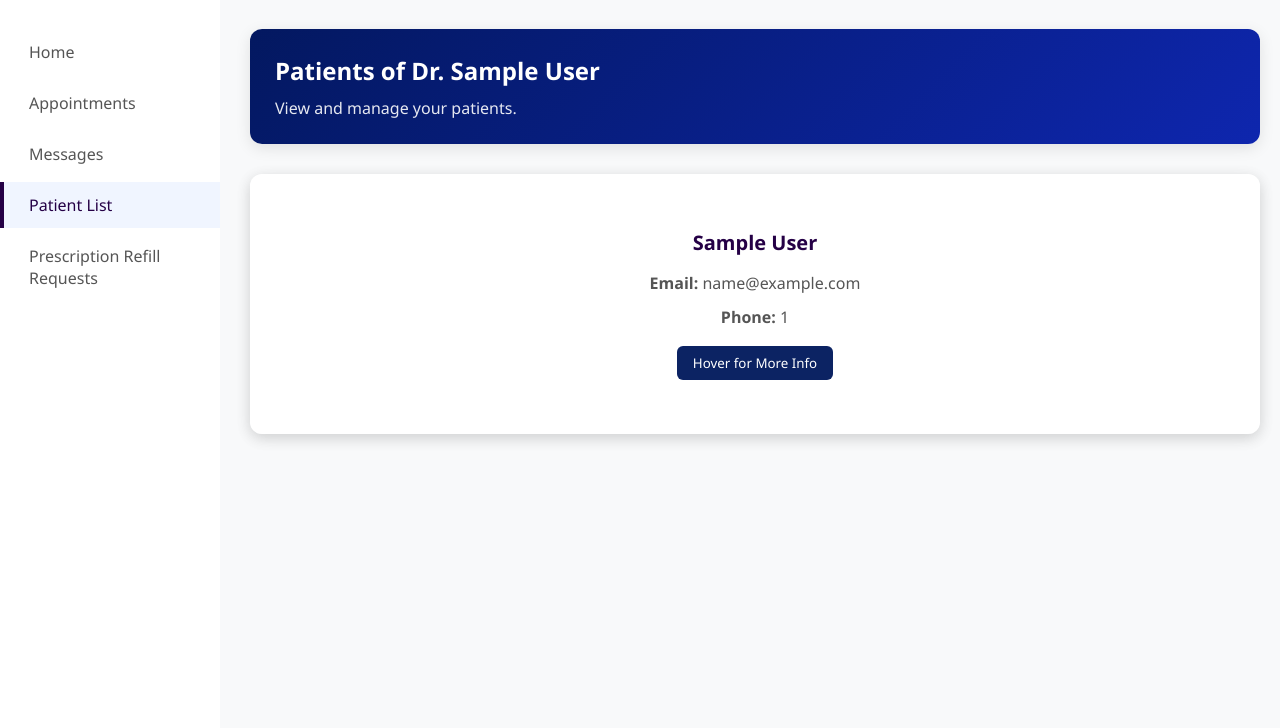
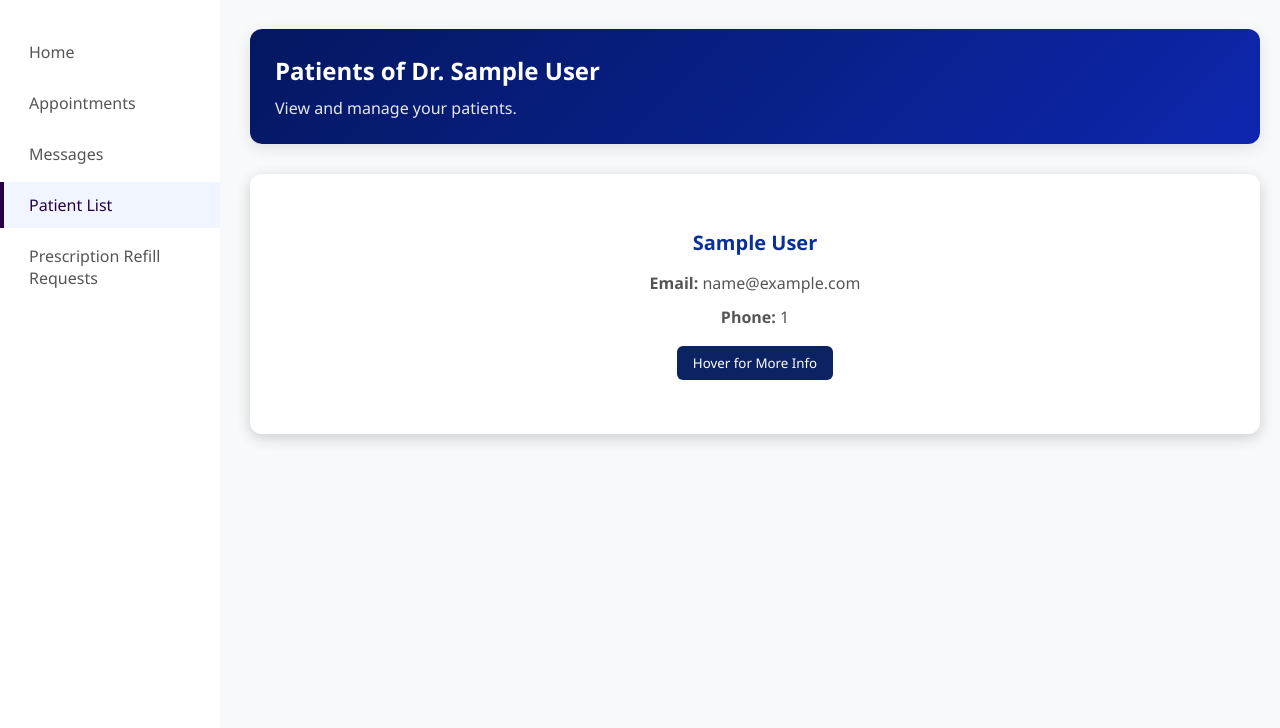
Before and after one commit to gfj2e/Patient_Management_Database, a Python web app: template app/doctor/templates/doctor_patientlist.html in a window 1280 px wide. Shown: the part 67-795 px from the top of the page. Run offline with Jinja, Linux system fonts and the light colour scheme; the template is opened without the code that fills it: most values are stand-ins (such as "Sample title", 1, 10 or a date in 2020).

Commit message:
Update doctor_styles.css

```diff
--- a/static/doctor_styles.css
+++ b/static/doctor_styles.css
@@ -214,3 +214,8 @@
 .message.received {
     justify-content: flex-start;
 }
+
+.flip-card h3 {
+    color: #0a3096;
+    margin-bottom: 10px;
+}
```
